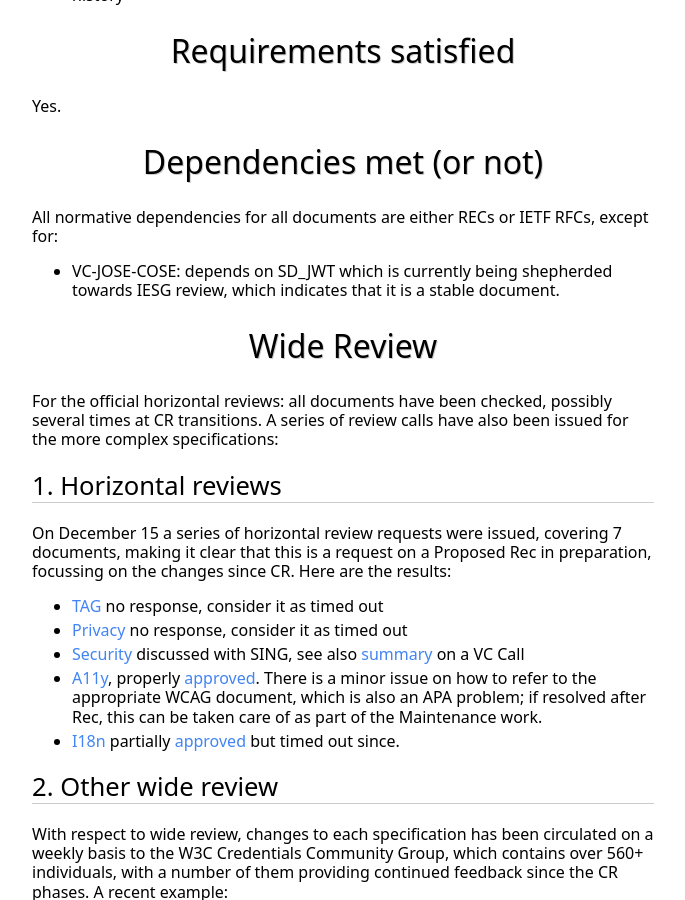
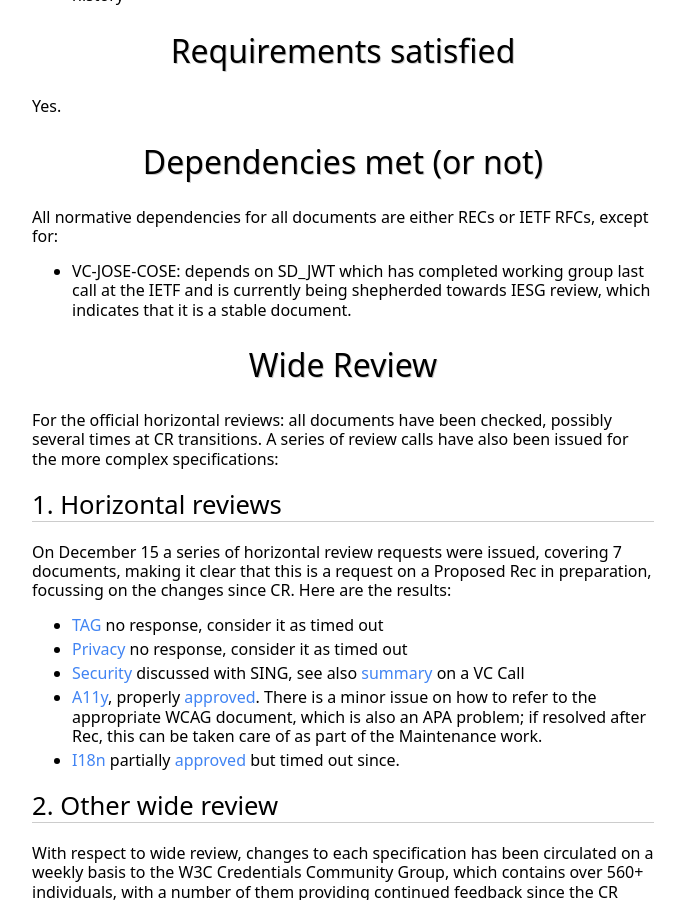
Before and after one commit to w3c/verifiable-credentials, a Jekyll site: the page built from admin/PR-March-2025/Approval_request.md, in a window 1280 px wide and 900 px high, scrolled down 2333 px. Shown: the whole window, without its empty margins (241-926 px from the left). Built offline with Jekyll 4.4.1, drawn with Linux system fonts in a browser that asks for light colours; some web fonts are replaced; our own code applies the rules of GitHub Pages for plain Markdown files.

Commit message:
Update Approval_request.md

```diff
--- a/admin/PR-March-2025/Approval_request.md
+++ b/admin/PR-March-2025/Approval_request.md
@@ -96,7 +96,7 @@ Yes.
 
 All normative dependencies for all documents are either RECs or IETF RFCs, except for:
 
-* VC-JOSE-COSE: depends on SD_JWT which is currently being shepherded towards IESG review, which indicates that it is a stable document.
+* VC-JOSE-COSE: depends on SD_JWT which has completed working group last call at the IETF and is currently being shepherded towards IESG review, which indicates that it is a stable document.
 
 # Wide Review
 
```
